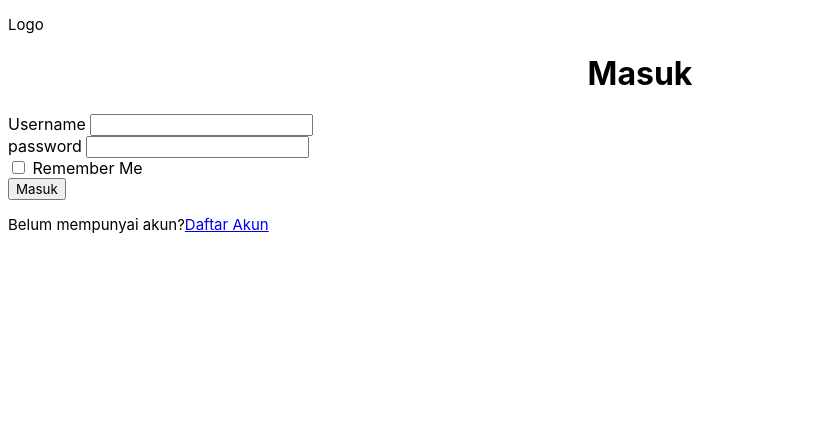
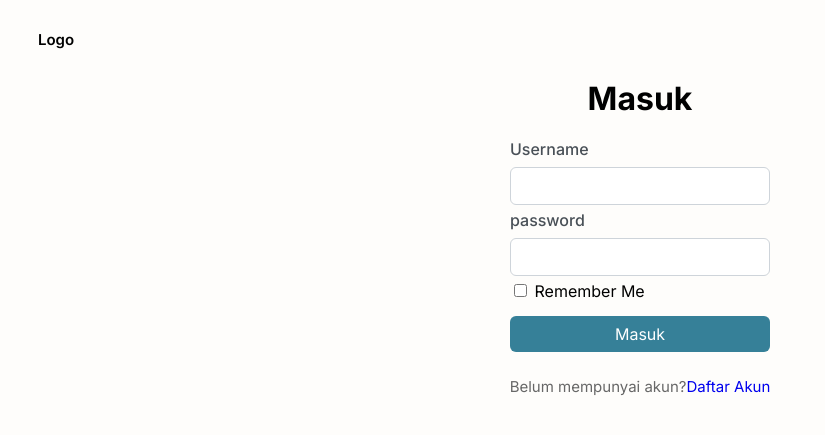
Before and after one commit to IJU666/Tugas-Akhir-Pemrograman-Web, a PHP site: page /login.php in a window 1280 px wide. Shown: the top 435 px of the page, without its empty margins (0-825 px from the left). Run offline with PHP 8.4, Linux system fonts and the light colour scheme.

Commit message:
debugging

```diff
--- a/css/style.css
+++ b/css/style.css
@@ -3,6 +3,13 @@
   font-optical-sizing: auto;
   font-weight: <weight>;
   font-style: normal;
+  background-color: #FEFDFB;
+}
+
+.logo {
+    font-weight: 600;
+    margin: 30px;
+    font-size: 24px;
 }
 
 .judul {
@@ -10,6 +17,86 @@
   margin-top: 20px;
 }
 
+.position-form {
+  display: flex;
+  justify-content: center;
+  align-items: center;
+}
+
+.label-form {
+  font-weight: 500;
+  margin-bottom: 8px;
+  color: #495057;
+}
+
+.form-group {
+  margin: 0 0 5px 0;
+  display: flex;
+  flex-direction: column;
+  justify-content: start;
+  align-items: start;
+}
+
+.form-custom {
+  display: block;
+  padding: 0.375rem 0.75rem;
+  font-size: 1rem;
+  line-height: 1.5;
+  color: #212529;
+  background-color: #fff;
+  background-clip: padding-box;
+  border: 1px solid #ced4da;
+  border-radius: 0.375rem;
+  transition: border-color 0.15s ease-in-out, box-shadow 0.15s ease-in-out;
+}
+
+.form-custom:focus {
+  border-color: #86b7fe;
+  outline: 0;
+  box-shadow: 0 0 0 0.25rem rgba(13, 110, 253, 0.25);
+}
+
+.button-regist {
+  display: block;
+  width: 100%;
+  justify-content: center;
+  align-items: center;
+  margin-top: 20px;
+}
+
+
+.button-position {
+  padding: 10px 0;
+  display: flex;
+  justify-content: center;
+  align-items: center;
+}
+
+.regist-button {
+  display: block;
+  width: 100%;
+  padding: 0.375rem 0.75rem;
+  font-size: 1rem;
+  line-height: 1.5;
+  color: #fff;
+  background-color: #368098;
+  border: none;
+  border-radius: 0.375rem;
+  cursor: pointer;
+}
+
+.remember-me {
+  margin: 5px 0;
+}
+
+.link-page {
+  text-align: center;
+  color: #676767;
+}
+
+a {
+  text-decoration: none;
+}
     .container{
         padding: 10px 10px 100px 10px;
     }
--- a/login.php
+++ b/login.php
@@ -55,6 +55,9 @@
     <meta charset="UTF-8">
     <meta name="viewport" content="width=device-width, initial-scale=1.0">
     <title>Document</title>
+        <link rel="preconnect" href="https://fonts.googleapis.com">
+<link rel="preconnect" href="https://fonts.gstatic.com" crossorigin>
+<link href="https://fonts.googleapis.com/css2?family=Inter:ital,opsz,wght@0,14..32,100..900;1,14..32,100..900&display=swap" rel="stylesheet">
     <link rel="stylesheet" href="css/style.css">
 </head>
 <body>
@@ -65,7 +68,7 @@
     <div class="position-form">
     <form action="" method="post">
         <div class="form-group">
-            <label for="user" class="label-form">Username </label>
+            <label for="user" class="label-form">Username</label>
             <input type="text" name="username" id="user" class="form-custom">
         </div>
         <div class="form-group">
```
